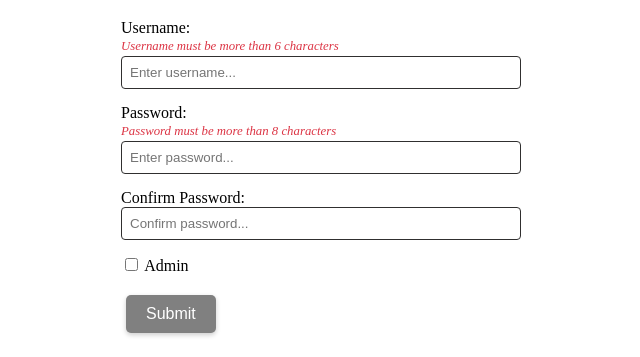
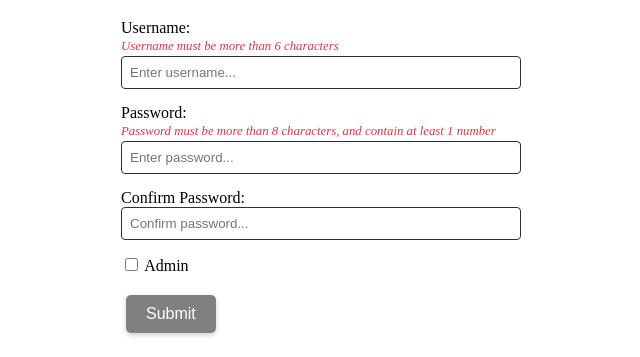
Before and after one commit to maddiehobbs/assignment, a Flask app: page /auth/register in a window 1280 px wide. Shown: the part 107-464 px from the top of the page, without its empty margins (319-959 px from the left). Run offline with Flask 3, Linux system fonts and the light colour scheme.

Commit message:
Add requirement for password to contain at least 1 number

```diff
--- a/blueprints/auth/routes.py
+++ b/blueprints/auth/routes.py
@@ -54,6 +54,8 @@ def register():
             flash('Passwords must be equal, try again!', category='failure')
         elif len(password1) < 8:
             flash('Password must be at least 8 characters long, try again!', category='failure')
+        elif password1.isalpha() == True:
+            flash('Password must contain at least 1 number, try again!', category='failure')
         else:
             # Creates new user with hashed password
             new_user = User(username=username, password=generate_password_hash(password1, method='pbkdf2:sha256'), admin=is_admin)
--- a/templates/auth/register.html
+++ b/templates/auth/register.html
@@ -19,7 +19,7 @@
     <!-- Password input field -->
     <div class="form-group">
         <label>Password:</label>
-        <p class="form-requirement">Password must be more than 8 characters</p>
+        <p class="form-requirement">Password must be more than 8 characters, and contain at least 1 number</p>
         <input type="password" class="form-input" name="password1" id="password1" placeholder="Enter password..."
             required>
     </div>
```
